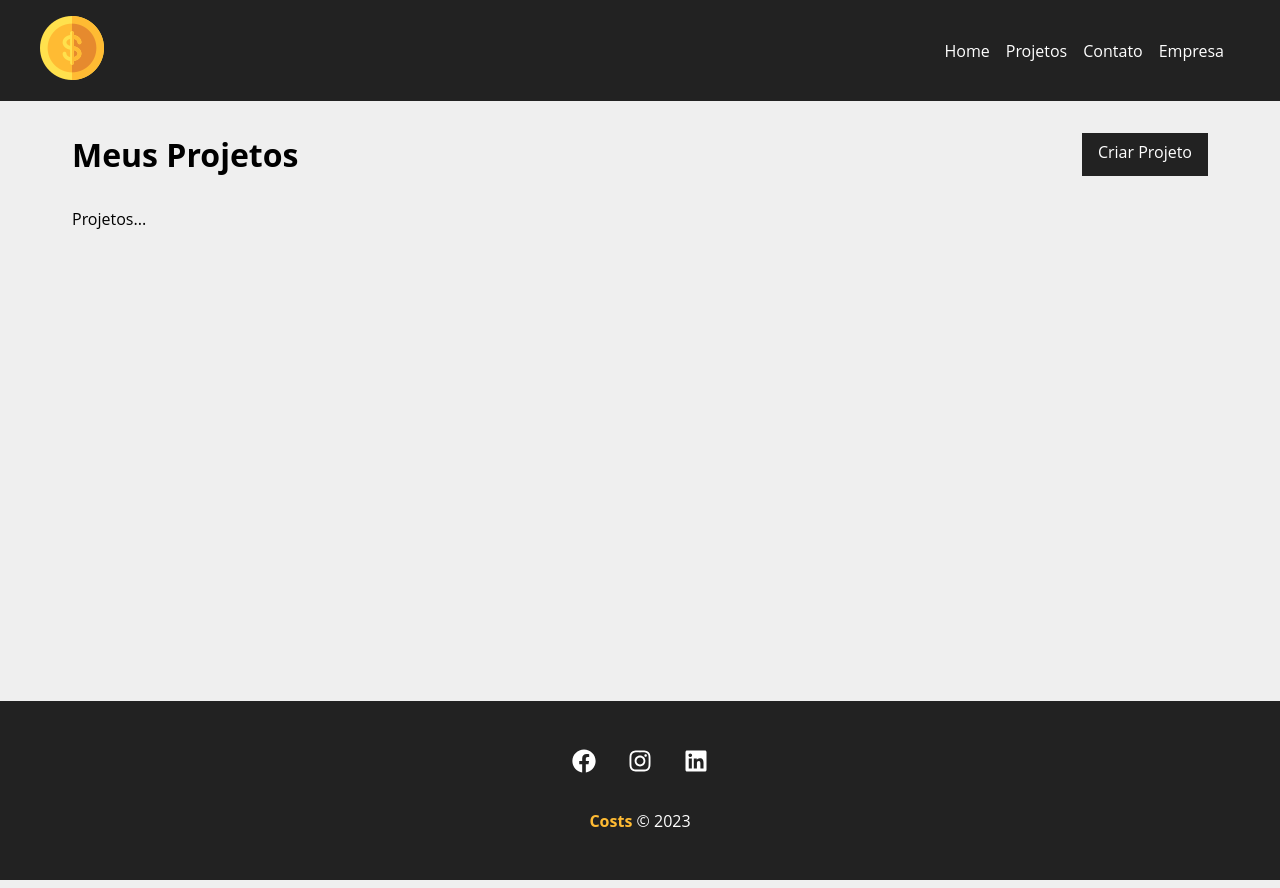
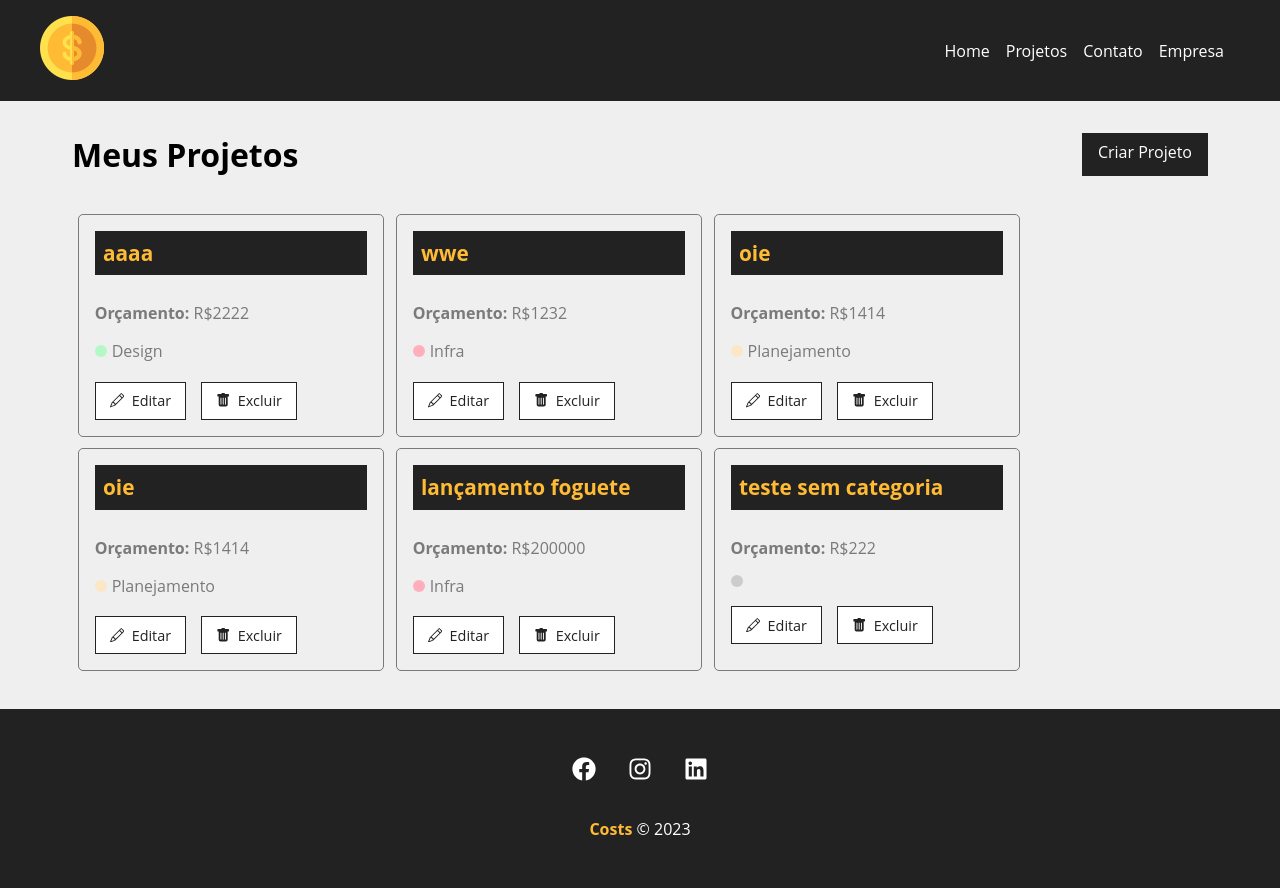
Before and after one commit to Luizenys/projeto-react-costs, a React (Create React App) app: page /projects in a window 1280 px wide. Built offline with nearby package versions, Linux system fonts and the light colour scheme; data requests are answered from the project's data file; the HTML template or start-up script is replaced by a standard one.

Commit message:
pulling projects from API

```diff
--- a/db.json
+++ b/db.json
@@ -54,6 +54,13 @@
       "cost": 0,
       "services": [],
       "id": 5
+    },
+    {
+      "budget": "222",
+      "name": "teste sem categoria",
+      "cost": 0,
+      "services": [],
+      "id": 6
     }
   ],
   "categories": [
--- a/src/components/pages/Projects.js
+++ b/src/components/pages/Projects.js
@@ -4,13 +4,32 @@
 import Message from "../layout/message/Message";
 import Container from '../layout/container/Container'
 import LinkButton from '../layout/linkbutton/LinkButton'
+import { useState , useEffect} from 'react';
+import ProjectCard from '../project/ProjectCard';
 
 function Projects() {
+    const [projects, setProjects] = useState([])
     const location = useLocation()
     let message = ''
     if (location.state){
         message = location.state.message
     }
+
+    useEffect(() => {
+        fetch("http://localhost:5000/projects", {
+                method: "GET",
+                headers: {
+                    'Content-Type': 'application/json'
+                },
+            })
+            .then((resp) => resp.json())
+            .then((data) => {
+                console.log(data)
+                setProjects(data)
+            })
+            .catch((err) => console.log(err))
+    }, [])
+
     return(
         <div className={styles.project_container}>
             <div className={styles.title_container}>
@@ -19,7 +38,17 @@
             </div>
             {message && <Message msg={message} type="success"></Message>}
             <Container customClass="start">
-                <p>Projetos...</p>
+                {projects.length > 0 &&
+                    projects.map((project) =>
+                    <ProjectCard
+                    id={project.id}
+                    name={project.name}
+                    budget={project.budget}
+                    category={project.category?.name}
+                    key={project.id}
+                    ></ProjectCard>
+                    )
+                }
             </Container>
         </div>
     )
--- /dev/null
+++ b/src/components/project/ProjectCard.js
@@ -0,0 +1,27 @@
+import styles from './ProjectCard.module.css'
+import {Link} from 'react-router-dom'
+import {BsPencil, BsFillTrashFill} from 'react-icons/bs'
+
+function ProjectCard({id, name, budget, category, handleRemove}){
+    return(
+        <div className={styles.project_card}>
+            <h4>{name}</h4>
+            <p>
+                <span>Orçamento:</span> R${budget}
+            </p>
+            <p className={styles.category_text}>
+                <span className={`${styles[category?.toLowerCase()]}`}></span> {category}
+            </p>
+            <div className={styles.project_card_actions}>
+                <Link to="/">
+                    <BsPencil></BsPencil> Editar
+                </Link>
+                <button>
+                    <BsFillTrashFill></BsFillTrashFill> Excluir
+                </button>
+            </div>
+        </div>
+    )
+}
+
+export default ProjectCard
--- /dev/null
+++ b/src/components/project/ProjectCard.module.css
@@ -0,0 +1,86 @@
+.project_card{
+    padding: 1em;
+    border: 1px solid #7a7a7a;
+    border-radius: 5px;
+    width: 24%;
+    margin: 0.5%;
+}
+
+.project_card h4{
+    background-color: #222;
+    color: #ffbb33;
+    padding: 0.4em;
+    margin-bottom: 1.3em;
+    font-size: 1.3em;
+}
+
+.project_card p{
+    color: #7a7a7a;
+    margin-bottom: 1em;
+}
+
+.project_card p span{
+    font-weight: bold;
+}
+
+.category_text{
+    display: flex;
+    align-items: center;
+}
+
+.category_text span{
+    display: block;
+    width: 12px;
+    height: 12px;
+    border-radius: 50%;
+    background-color: #ccc;
+    margin-right: 5px;
+}
+
+.category_text .infra{
+    background-color: #FFAEBC;
+}
+
+.category_text .desenvolvimento{
+    background-color: #A0E7E5;
+}
+
+.category_text .design{
+    background-color: #B4F8C8;
+}
+
+.category_text .planejamento{
+    background-color: #FBE7C6;
+}
+
+.project_card_actions{
+    margin-top: 1.2em;
+    display: flex;
+    align-items: center;
+}
+
+.project_card_actions a,
+.project_card_actions button{
+    text-decoration: none;
+    border: none;
+    background-color: #FFF;
+    color: #222;
+    font-size: .9em;
+    padding: .6em 1em;
+    margin-right: 1em;
+    cursor: pointer;
+    border: 1px solid #222;
+    display: flex;
+    align-items: center;
+    justify-content: center;
+}
+
+.project_card_actions svg{
+    margin-right: .5em;
+}
+
+.project_card_actions a:hover,
+.project_card_actions button:hover{
+    background-color: #222;
+    color: #ffbb33;
+}
```
